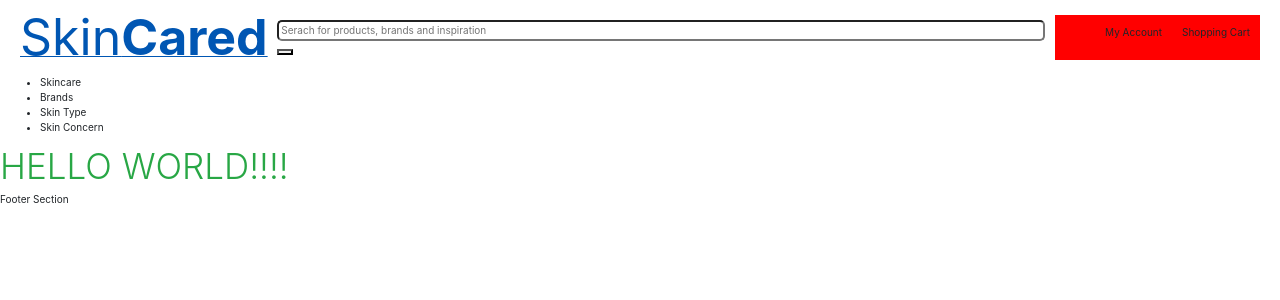
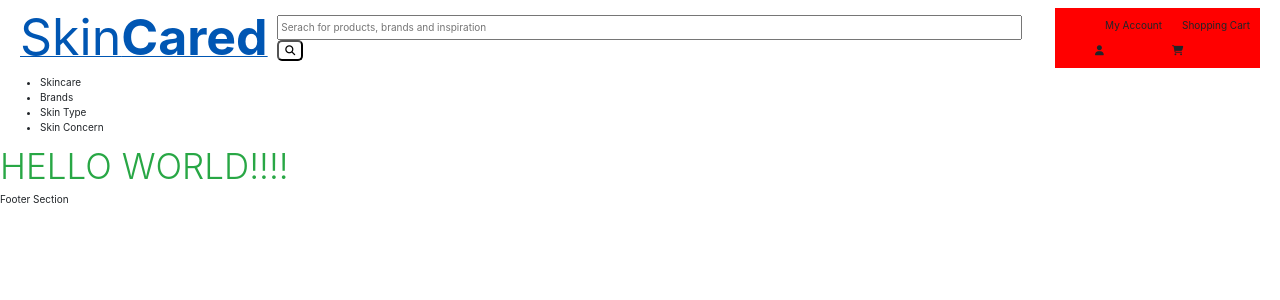
Before and after one commit to Code-Institute-Submissions/skincared, a Django app: page / in a window 1280 px wide. Shown: the top 300 px of the page. Run offline with Django 3.2, Linux system fonts and the light colour scheme; some libraries are stand-ins or nearby versions.

Commit message:
Add FA CDN link and icons

```diff
--- a/static/css/style.css
+++ b/static/css/style.css
@@ -27,8 +27,14 @@ header {
 }
 
 #serach-bar input {
-    width: 100%;
+    width: 97%;
+    height: 25px;
+}
+
+#serach-bar-button {
     border-radius: 5px;
+    background: none;
+    font-size: 1.5 rem;
 }
 
 #account-shoppingcart {
--- a/templates/base.html
+++ b/templates/base.html
@@ -27,6 +27,7 @@
 
     {% block corejs %}
     <!-- FontAwesome-->
+    <script src="https://kit.fontawesome.com/cd2a226592.js" crossorigin="anonymous"></script>
     <!-- jQuery, Bootstrap-->
         <script src="https://code.jquery.com/jquery-3.4.1.slim.min.js" integrity="sha384-J6qa4849blE2+poT4WnyKhv5vZF5SrPo0iEjwBvKU7imGFAV0wwj1yYfoRSJoZ+n" crossorigin="anonymous"></script>
         <script src="https://cdn.jsdelivr.net/npm/popper.js@1.16.0/dist/umd/popper.min.js" integrity="sha384-Q6E9RHvbIyZFJoft+2mJbHaEWldlvI9IOYy5n3zV9zzTtmI3UksdQRVvoxMfooAo" crossorigin="anonymous"></script>
@@ -50,13 +51,11 @@
             <form method="GET" action="">
                 <div>
                     <input type="text" name="q" placeholder="Serach for products, brands and inspiration">
-                    <div>
-                        <button>
+                        <button id="serach-bar-button">
                             <span>
-                                <i class="fas fa-serach"></i>
+                                <i class="fa-solid fa-magnifying-glass"></i>
                             </span>
                         </button>
-                    </div>
                 </div>
             </form>
         </div>
@@ -65,9 +64,15 @@
             <ul>
                 <a>
                     <li>My Account</li>
+                    <i class="fa-solid fa-user"></i>
                 </a>
 
-                <li>Shopping Cart</li>
+                <a>
+                    <li>Shopping Cart</li>
+                    <i class="fa-solid fa-cart-shopping"></i>
+                </a>
+
+
             </ul>
         </div>
 
```
